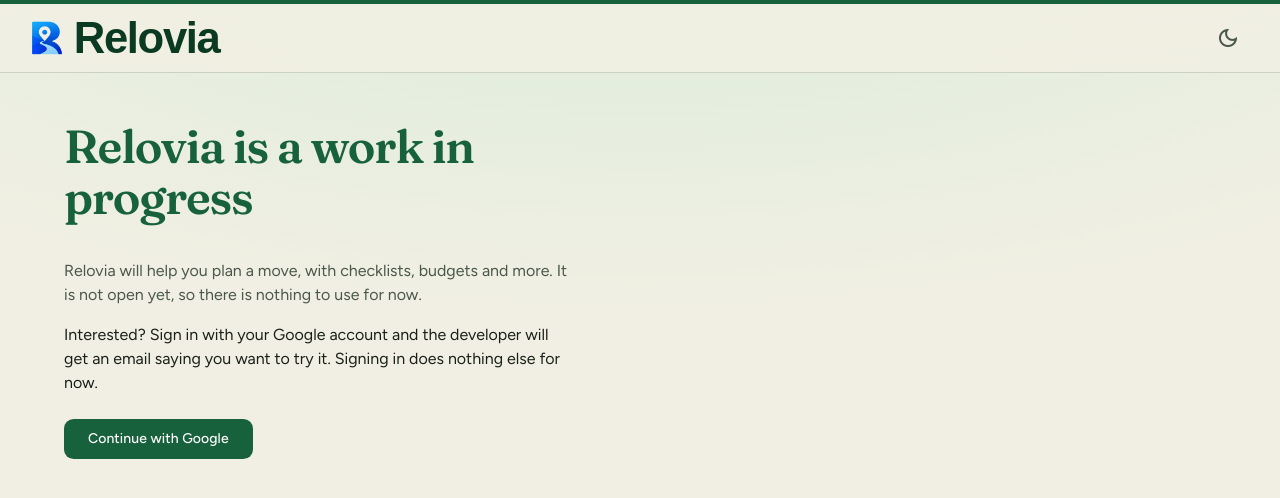
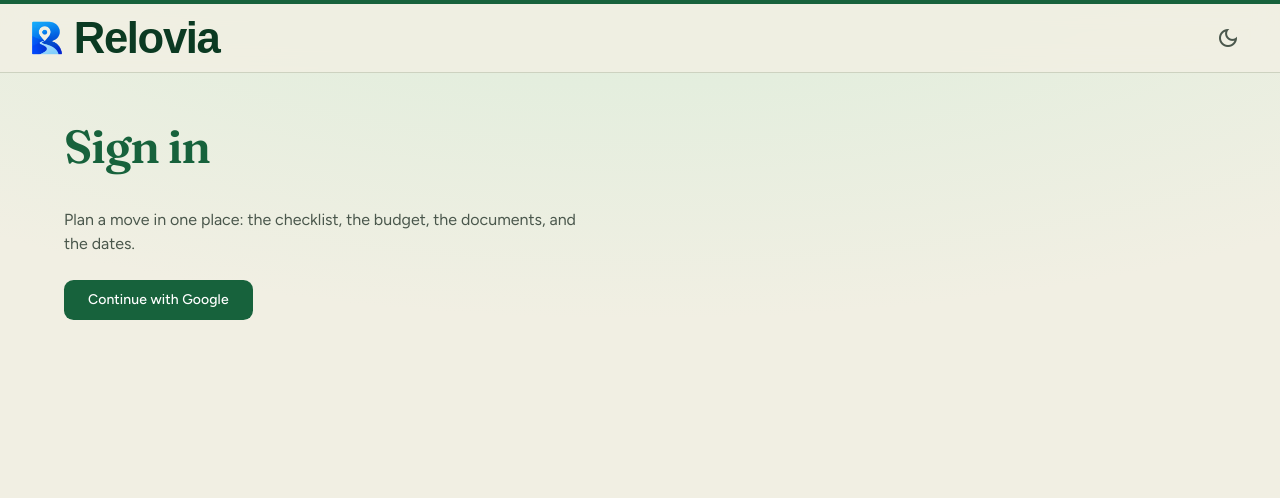
Before and after one commit to RolandCSCHC/relovia-web, an Angular app: page /sign-in in a window 1280 px wide. Shown: the top 498 px of the page. Built offline with nearby package versions, Linux system fonts and the light colour scheme; no server answers.

Commit message:
feat: replace the closed-preview sign-in page.
Signing in starts a relocation, so the page no longer says the app is closed.

```diff
--- a/src/app/sign-in/sign-in.html
+++ b/src/app/sign-in/sign-in.html
@@ -1,12 +1,7 @@
 <section class="sign-in">
-  <h1 class="page-title">Relovia is a work in progress</h1>
+  <h1 class="page-title">Sign in</h1>
   <p class="page-lead">
-    Relovia will help you plan a move, with checklists, budgets and more. It is not open yet, so
-    there is nothing to use for now.
-  </p>
-  <p class="explain">
-    Interested? Sign in with your Google account and the developer will get an email saying you want
-    to try it. Signing in does nothing else for now.
+    Plan a move in one place: the checklist, the budget, the documents, and the dates.
   </p>
   @if (errorMessage(); as message) {
     <p class="error" role="alert">{{ message }}</p>
--- a/src/app/sign-in/sign-in.scss
+++ b/src/app/sign-in/sign-in.scss
@@ -11,10 +11,6 @@
 }
 
 .page-lead {
-  margin-bottom: calc(var(--space-2) * -1);
-}
-
-.explain {
   margin: 0;
 }
 
```
Also changed, not shown: 1 other file (tests, documents, lock files or other folders).
